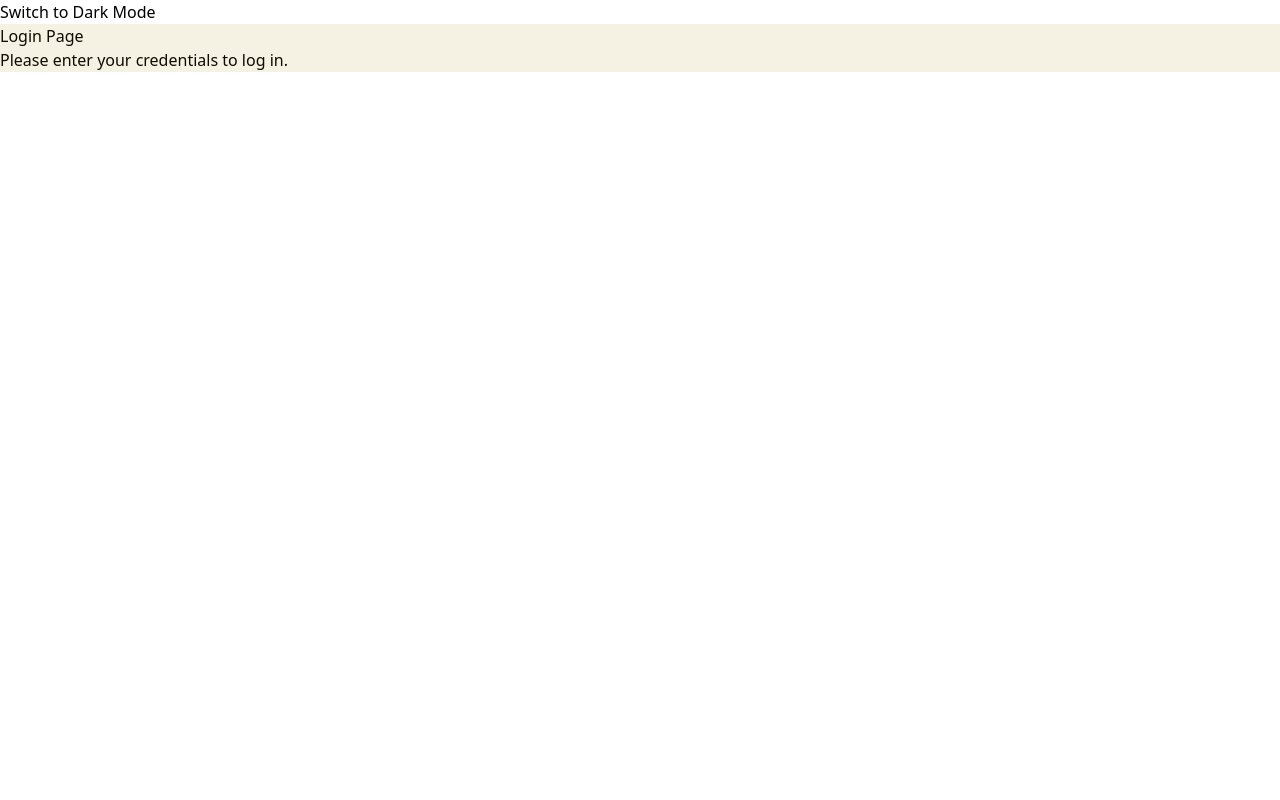
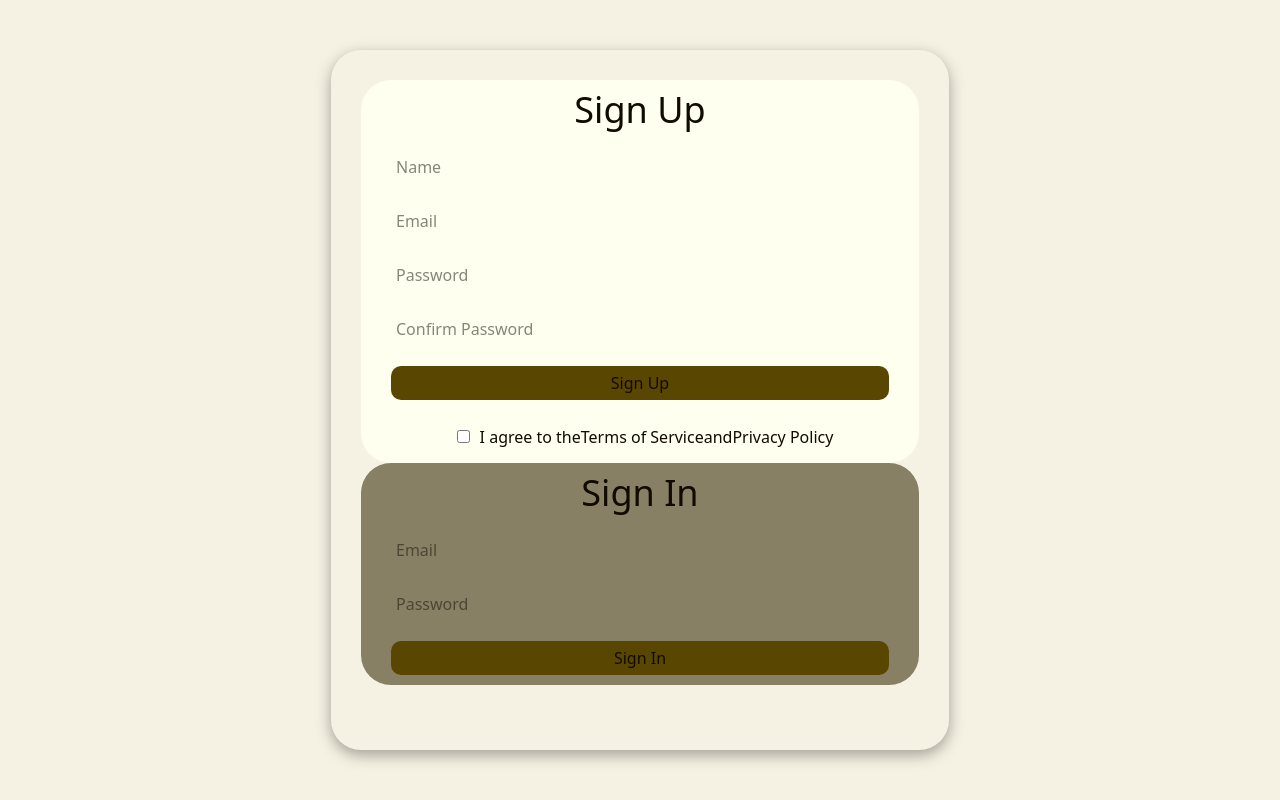
Before and after one commit to YD-S/expense_tracker, a React (Vite) app in the folder frontend/: page / in a window 1280 px wide. Built offline with nearby package versions, Linux system fonts and the light colour scheme.

Commit message:
structure of the login section. The animation of the sections is missing

```diff
--- /dev/null
+++ b/frontend/src/components/LoginRegisterForm.tsx
@@ -0,0 +1,34 @@
+
+function LoginRegisterForm () {
+    return (
+        <div className="flex justify-center items-center h-screen bg-bg text-text">
+            <div className="rounded-[30px] shadow-[0_5px_15px_rgba(0,0,0,0.35)] relative overflow-hidden w-[618px] h-[700px] max-w-full min-h-[480px] p-[30px] items-center">
+                <div className="form-container sign-up">
+                    <form className={"bg-bg-light text-text-light rounded-[30px]"}>
+                        <h1 className="flex justify-center text-4xl p-[10px]">Sign Up</h1>
+                        <input type="text" placeholder="Name" required={true} className="w-full max-w-[calc(100%-60px)] my-[10px] mx-[30px] p-[5px] rounded-[10px] text-text"/>
+                        <input type="email" placeholder="Email" required={true} className="w-full max-w-[calc(100%-60px)] my-[10px] mx-[30px] p-[5px] rounded-[10px] text-text"/>
+                        <input type="password" placeholder="Password" required={true} className="w-full max-w-[calc(100%-60px)] my-[10px] mx-[30px] p-[5px] rounded-[10px] text-text"/>
+                        <input type="password" placeholder="Confirm Password" required={true} className="w-full max-w-[calc(100%-60px)] my-[10px] mx-[30px] p-[5px] rounded-[10px] text-text"/>
+                        <button type="submit" className="w-full max-w-[calc(100%-60px)] my-[10px] mx-[30px] p-[5px] text-l bg-primary rounded-[10px] p-[5px] transition-colors duration-250 hover:bg-bg hover:">Sign Up</button>
+                        <label className="flex items-center justify-center text-text-light p-[10px]">
+                            <input type="checkbox" className="p-[10px] m-[10px]"/>
+                            <span className="checkmark"></span>
+                            I agree to the <a href="#">Terms of Service</a> and <a href="#">Privacy Policy</a>
+                        </label>
+                    </form>
+                </div>
+                <div className="form-container sign-in">
+                    <form className="bg-border text-text-light rounded-[30px]">
+                        <h1 className="flex justify-center text-4xl p-[10px]">Sign In</h1>
+                        <input type="email" placeholder="Email" className="w-full max-w-[calc(100%-60px)] my-[10px] mx-[30px] p-[5px] rounded-[10px]"></input>
+                        <input type="password" placeholder="Password" required={true} id="password" className="w-full max-w-[calc(100%-60px)] my-[10px] mx-[30px] p-[5px] rounded-[10px] text-text"/>
+                        <button type="submit" className="w-full max-w-[calc(100%-60px)] my-[10px] mx-[30px] p-[5px] text-l bg-primary rounded-[10px] p-[5px] transition-colors duration-250 hover:bg-bg     text-text">Sign In</button>
+                    </form>
+                </div>
+            </div>
+        </div>
+    );
+}
+
+export default LoginRegisterForm;
--- a/frontend/src/pages/LoginPage.tsx
+++ b/frontend/src/pages/LoginPage.tsx
@@ -1,15 +1,13 @@
-import ThemeChangeButton from "../components/ThemeChangeButton.tsx";
+import LoginRegisterForm from '../components/LoginRegisterForm';
 
 function LoginPage(){
     return (
         <>
-            <ThemeChangeButton />
-            <div className={"bg-bg text-text"}>
-            <h1>Login Page</h1>
-            <p>Please enter your credentials to log in.</p>
-            </div>
+            <LoginRegisterForm />
         </>
     );
 }
 
+
+
 export default LoginPage;
```
